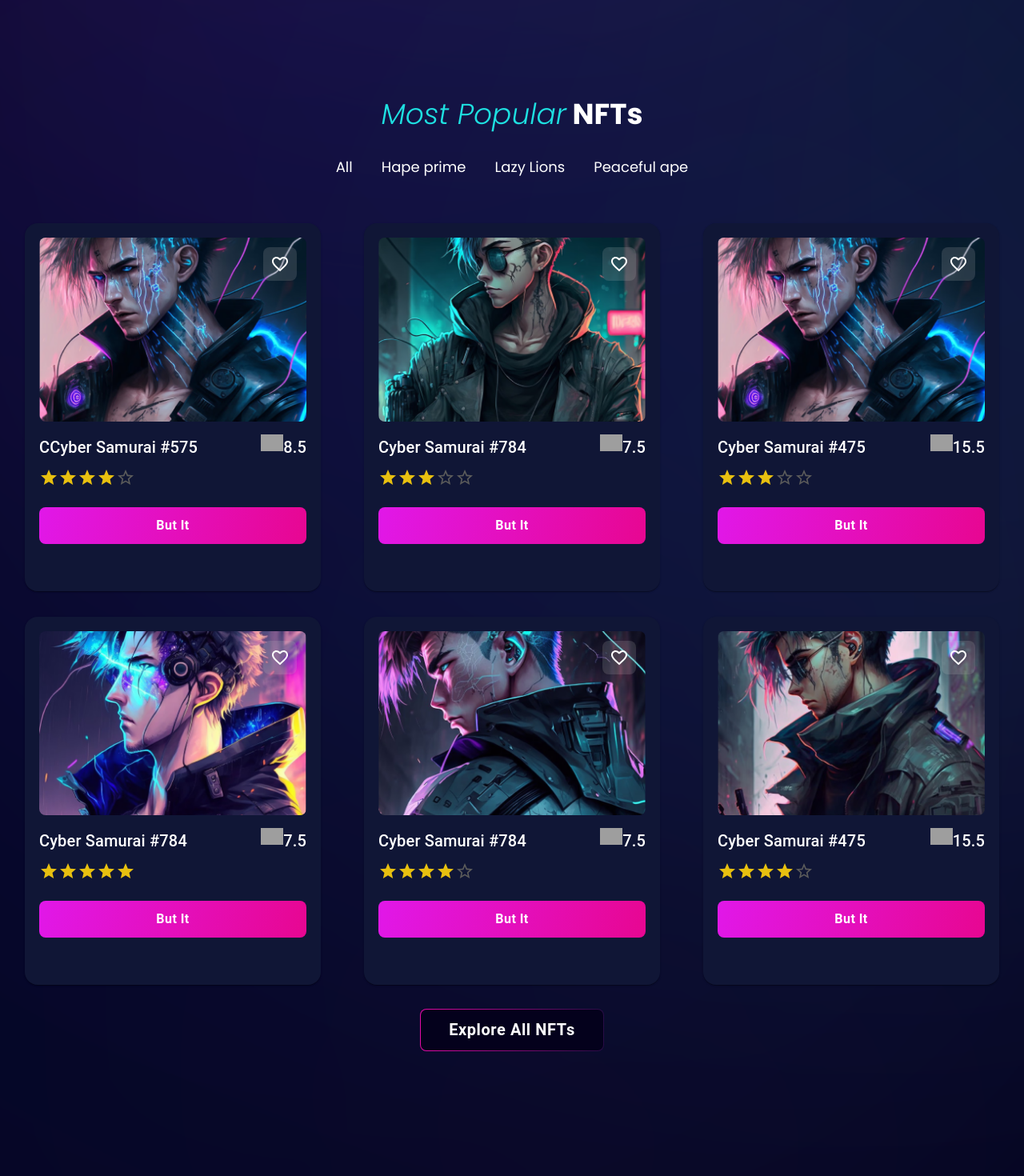
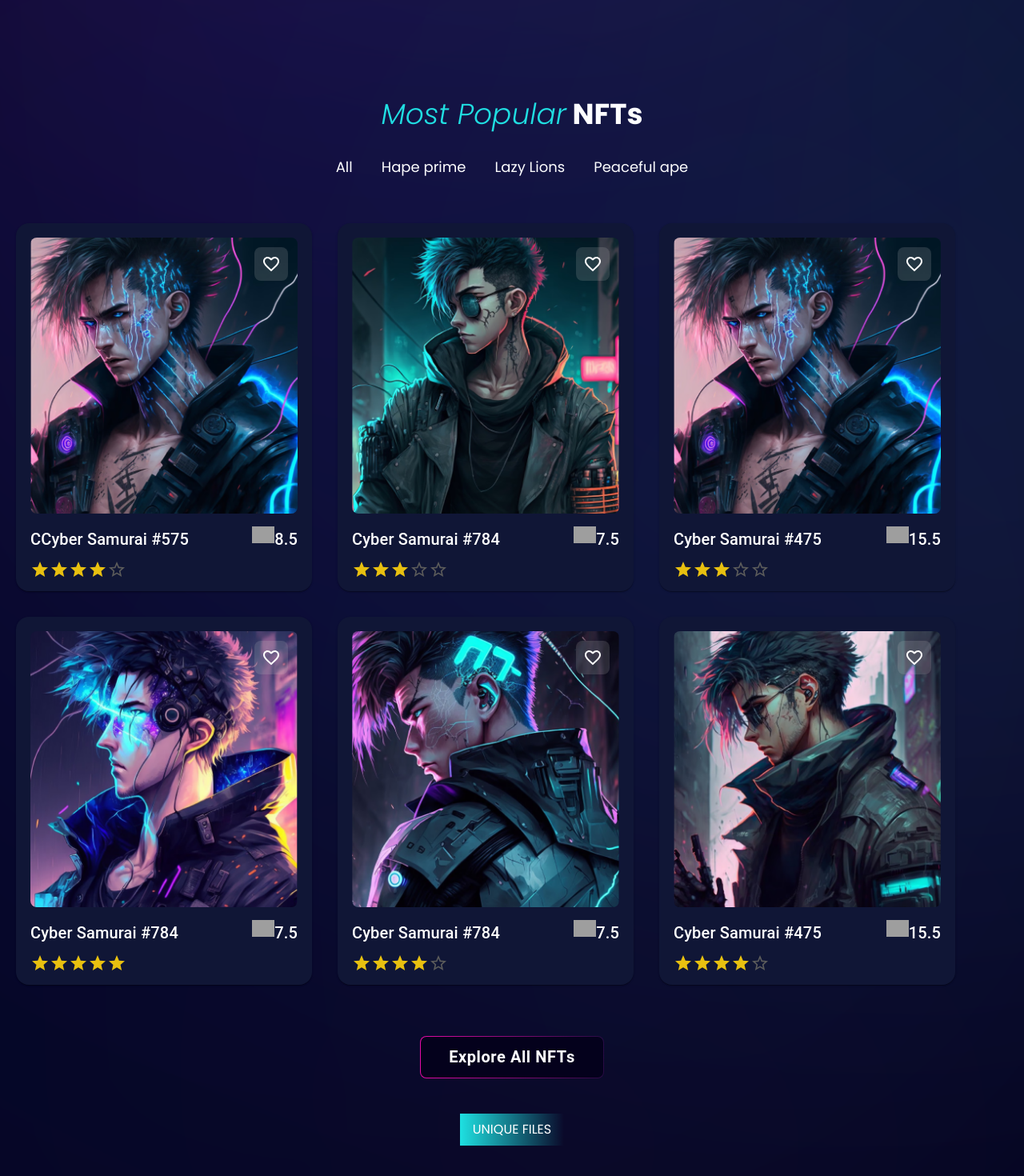
Before and after one commit to Virab-Maestro/crypto, a Next.js app: page / in a window 1280 px wide. Shown: the part 1130-2600 px from the top of the page at 80% size. Built offline with nearby package versions, Linux system fonts and the light colour scheme; grey boxes are pictures that could not be loaded.

Commit message:
add: guide section

```diff
--- a/app/components/ProductCard/ProductCard.tsx
+++ b/app/components/ProductCard/ProductCard.tsx
@@ -44,6 +44,10 @@
                 height: '376px',
                 overflowY: 'hidden',
                 transition: 'height .15s',
+                '&:hover .MuiCardMedia-img':{
+                    height: '160px',
+                    transitionDelay: '.23s'
+                },
                 '@media(pointer: coarse)':{
                     '.MuiCardMedia-img':{
                         height: '160px',
@@ -54,11 +58,15 @@
                     width: '370px',
                     height: '460px',
                     padding: '18px 18px 0 18px',
+                    '.MuiCardMedia-img':{
+                        height: '345px',
+                        transitionDelay: '.23s'
+                    },
+                    '&:hover .MuiCardMedia-img':{
+                        height: '270px',
+                        transitionDelay: '.23s'
+                    }
                 },
-                '&:hover .MuiCardMedia-img':{
-                    height: '160px',
-                    transitionDelay: '.23s'
-                }
             }}>
                 <CardMedia
                 component="img"
@@ -80,8 +88,20 @@
                     "&:hover":{backgroundColor: 'rgba(199, 199, 199, .17)',
                 }}} />
                 <CardContent style={{ padding: '16px 0 0 0'}}>
-                    <Box display='flex' sx={{justifyContent: 'space-between' ,gap: '35px'}}>
-                        <Typography variant="h6" component="div" color="white">
+                    <Box
+                    display='flex'
+                    sx={{
+                        justifyContent: 'space-between',
+                        gap: '35px',
+                    }}>
+                        <Typography variant="h6" component="div" color="white"
+                        sx={{
+                            '@media(min-width:1280px)':{
+                                maxWidth: '225px',
+                                maxHeight: '32px',
+                                overflow: 'hidden'
+                            },
+                        }}>
                         {title}
                         </Typography>
                         <Box>
--- a/app/globals.css
+++ b/app/globals.css
@@ -32,6 +32,7 @@
   text-decoration: none;
 }
 
+
 /* @media(min-width: 1536){
   .Button{
     padding: 10px 40px;
--- a/app/layout.tsx
+++ b/app/layout.tsx
@@ -30,13 +30,13 @@
               {children}
               {/* <Footer/> */}
             </div>
-            <FramerTest classes="hidden absolute -z-[5] top-[4%] md:top-[3%] lg:top-[4%] xl:top-[6%] 2xl:top-[3%] -right-[1%] 2xl:right-[0%] sm:block" position="left">
-                <div className="relative">
-                  <img className="w-[400px] md:w-[500px] lg:w-[650px] 2xl:w-[870px] " src="/images/home_img.png" alt="home_img" />
-                  <div className="absolute top-[47%] right-[48%] xl:right-[55%] text-xl xl:text-2xl text-center font-bold bg-[#07003E] w-[135px] h-[135px] xl:w-[175px] xl:h-[175px] rounded-full py-6 xl:py-10 px-4 border border-[#DF1CFF] ">Cyber Samurai #177</div>
-                </div>
-            </FramerTest>
 
+              <FramerTest classes="hidden sm:block absolute top-[4%] md:top-[3%] lg:top-[4%] xl:top-[6%] 2xl:top-[3%] -right-[1%] 2xl:right-[0%] -z-[20]" position="left">
+                    <div className="relative">
+                      <img className="w-[400px] md:w-[500px] lg:w-[650px] 2xl:w-[870px] " src="/images/home_img.png" alt="home_img" />
+                      <div className="absolute top-[47%] right-[48%] xl:right-[55%] text-xl xl:text-2xl text-center font-bold bg-[#07003E] w-[135px] h-[135px] xl:w-[175px] xl:h-[175px] rounded-full py-6 xl:py-10 px-4 border border-[#DF1CFF] ">Cyber Samurai #177</div>
+                    </div>
+              </FramerTest>
           </div>
       </body>
     </html>
--- a/app/page.module.scss
+++ b/app/page.module.scss
@@ -1,4 +1,6 @@
 .home{
+    // z-index: 100000;
+
     &::before, &::after{
         content: '';
         position: absolute;
@@ -43,7 +45,6 @@
             position: absolute;
             top: 0;
             right: -25%;
-            z-index: -10;
             width: 400px;
             height: 400px;opacity: 0.15;
             background: conic-gradient(from 180deg at 50% 50%, #D9D9D9 0deg, #297FFF 0.035999999090563506deg, #BF38FF 78.75deg, #CF68FF 187.49999284744263deg, #28CBFF 268.1250071525574deg, #E1A1FF 360deg);
--- a/app/page.tsx
+++ b/app/page.tsx
@@ -1,3 +1,4 @@
+import Guide from "./sections/Guide/Guide";
 import Home from "./sections/Home/Home";
 import Products from "./sections/Products/Products";
 
@@ -6,6 +7,7 @@
     <>
       <Home/>
       <Products/>
+      <Guide/>
     </>
   );
 }
--- /dev/null
+++ b/app/sections/Guide/Guide.tsx
@@ -0,0 +1,7 @@
+export default function Guide() {
+  return (
+    <div className="flex justify-center mt-11">
+        <div className="text-base uppercase py-2 px-4 bg-gradient-to-r from-[#1EE0E1] to-[rgba(24, 254, 255, 0.00)]">UNIQUE FILES</div>
+    </div>
+  )
+}
--- a/app/sections/Products/Products.tsx
+++ b/app/sections/Products/Products.tsx
@@ -3,6 +3,7 @@
 import { useState } from "react";
 import ProductCard from "../../components/ProductCard/ProductCard";
 import Button2 from "../../components/Button2/Button2";
+import FramerTest from "../../components/FramerTest/FramerTest";
 
 export default function Products() {
     const [tabs, setTabs] = useState([
@@ -32,14 +33,13 @@
                     >{el.title}</div>
                 ))}
             </div>
-            <div className="flex flex-col flex-wrap lg:flex-row gap-y-10 lg:gap-8">
-                <ProductCard title="CCyber Samurai #575" price={8.5} rating={4} img="/images/nft-3.png"></ProductCard>
-                <ProductCard title="Cyber Samurai #784" price={7.5} rating={3} img="/images/nft-2.png"></ProductCard>
-                <ProductCard title="Cyber Samurai #475" price={15.5} rating={3} img="/images/nft-3.png"></ProductCard>
-
-                <ProductCard title="Cyber Samurai #784" price={7.5} rating={5} img="/images/nft-4.png"></ProductCard>
-                <ProductCard title="Cyber Samurai #784" price={7.5} rating={4} img="/images/nft-5.png"></ProductCard>
-                <ProductCard title="Cyber Samurai #475" price={15.5} rating={4} img="/images/nft-6.png"></ProductCard>
+            <div className="flex flex-col flex-wrap lg:flex-row gap-y-10 lg:gap-8 xl:mb-16">
+                <FramerTest position="bottom"><ProductCard title="CCyber Samurai #575" price={8.5} rating={4} img="/images/nft-3.png"></ProductCard></FramerTest>
+                <FramerTest position="bottom"><ProductCard title="Cyber Samurai #784" price={7.5} rating={3} img="/images/nft-2.png"></ProductCard></FramerTest>
+                <FramerTest position="bottom"><ProductCard title="Cyber Samurai #475" price={15.5} rating={3} img="/images/nft-3.png"></ProductCard></FramerTest>
+                <FramerTest position="bottom"><ProductCard title="Cyber Samurai #784" price={7.5} rating={5} img="/images/nft-4.png"></ProductCard></FramerTest>
+                <FramerTest position="bottom"><ProductCard title="Cyber Samurai #784" price={7.5} rating={4} img="/images/nft-5.png"></ProductCard></FramerTest>
+                <FramerTest position="bottom"><ProductCard title="Cyber Samurai #475" price={15.5} rating={4} img="/images/nft-6.png"></ProductCard></FramerTest>
             </div>
             <Button2 centered={true}>Explore All NFTs</Button2>
         </section>
```
